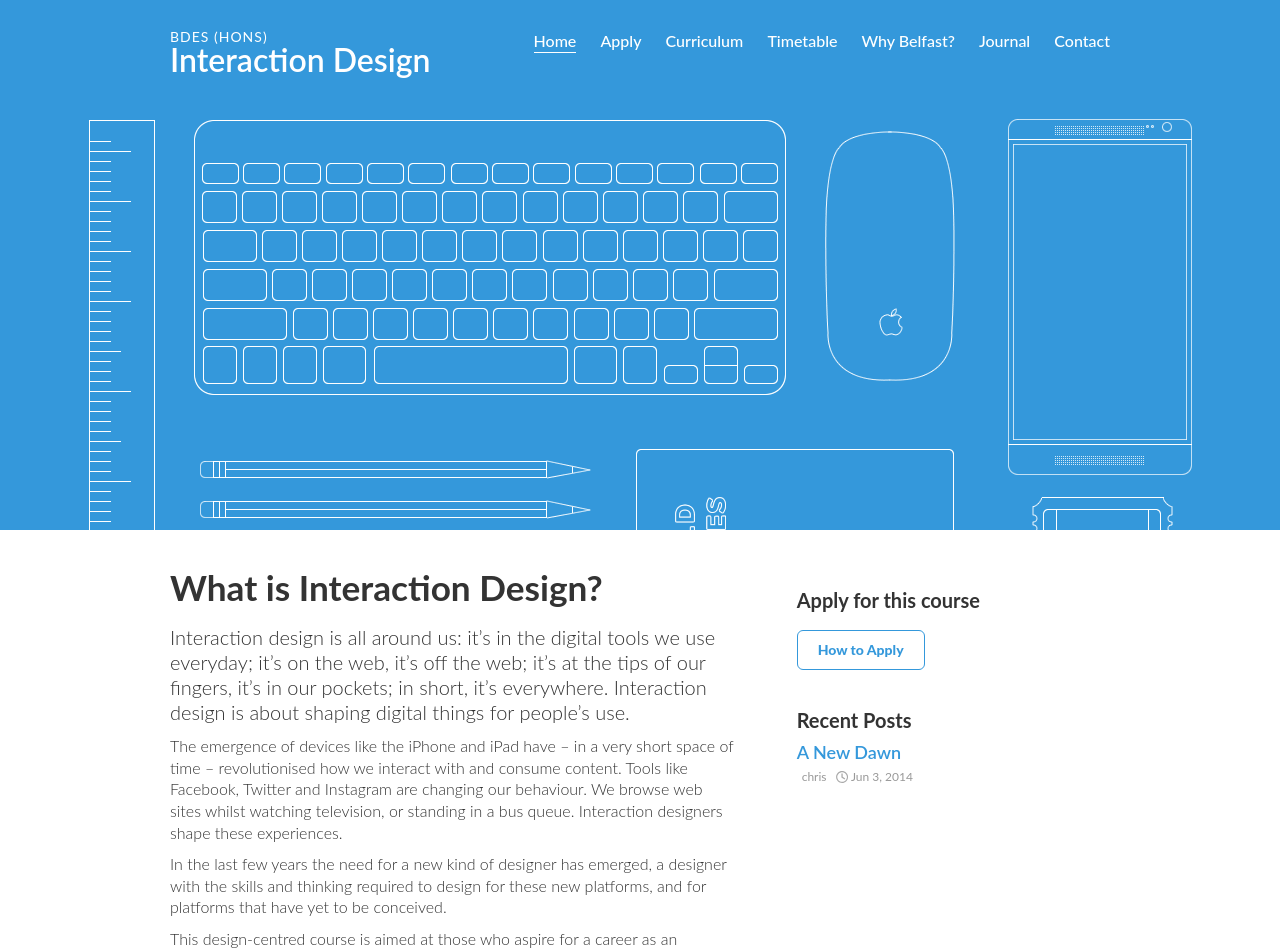
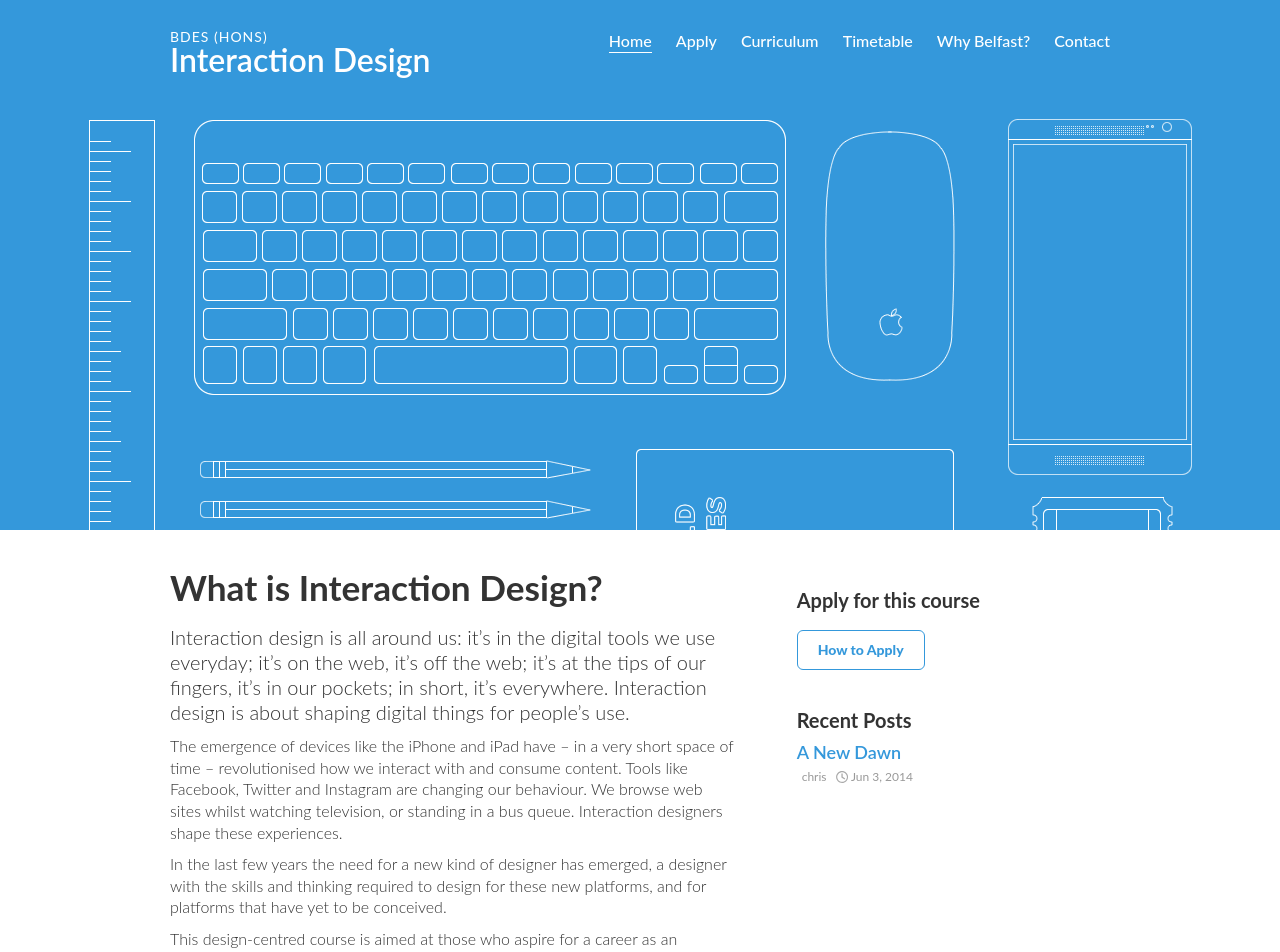
Before and after one commit to ixdbelfast/ixdbelfast.github.io, a Jekyll site: the page built from index.html, in a window 1280 px wide. Shown: the top 952 px of the page. Built offline with Jekyll 4.4.1, drawn with Linux system fonts in a browser that asks for light colours.

Commit message:
Disabled Journal Link

```diff
--- a/_includes/header.html
+++ b/_includes/header.html
@@ -17,7 +17,7 @@
         <li><a class="curriculum" href="{{ site.baseurl }}/curriculum/">Curriculum</a></li>
         <li><a class="timetable" href="{{ site.baseurl }}/timetable/">Timetable</a></li>
         <li><a class="why-belfast" href="{{ site.baseurl }}/why-belfast/">Why Belfast?</a></li>
-        <li><a class="journal" href="{{ site.baseurl }}/journal/">Journal</a></li>
+        <!--li><a class="journal" href="{{ site.baseurl }}/journal/">Journal</a></li-->
         <li><a class="contact" href="{{ site.baseurl }}/contact/">Contact</a></li>
       </ul>
 
```
